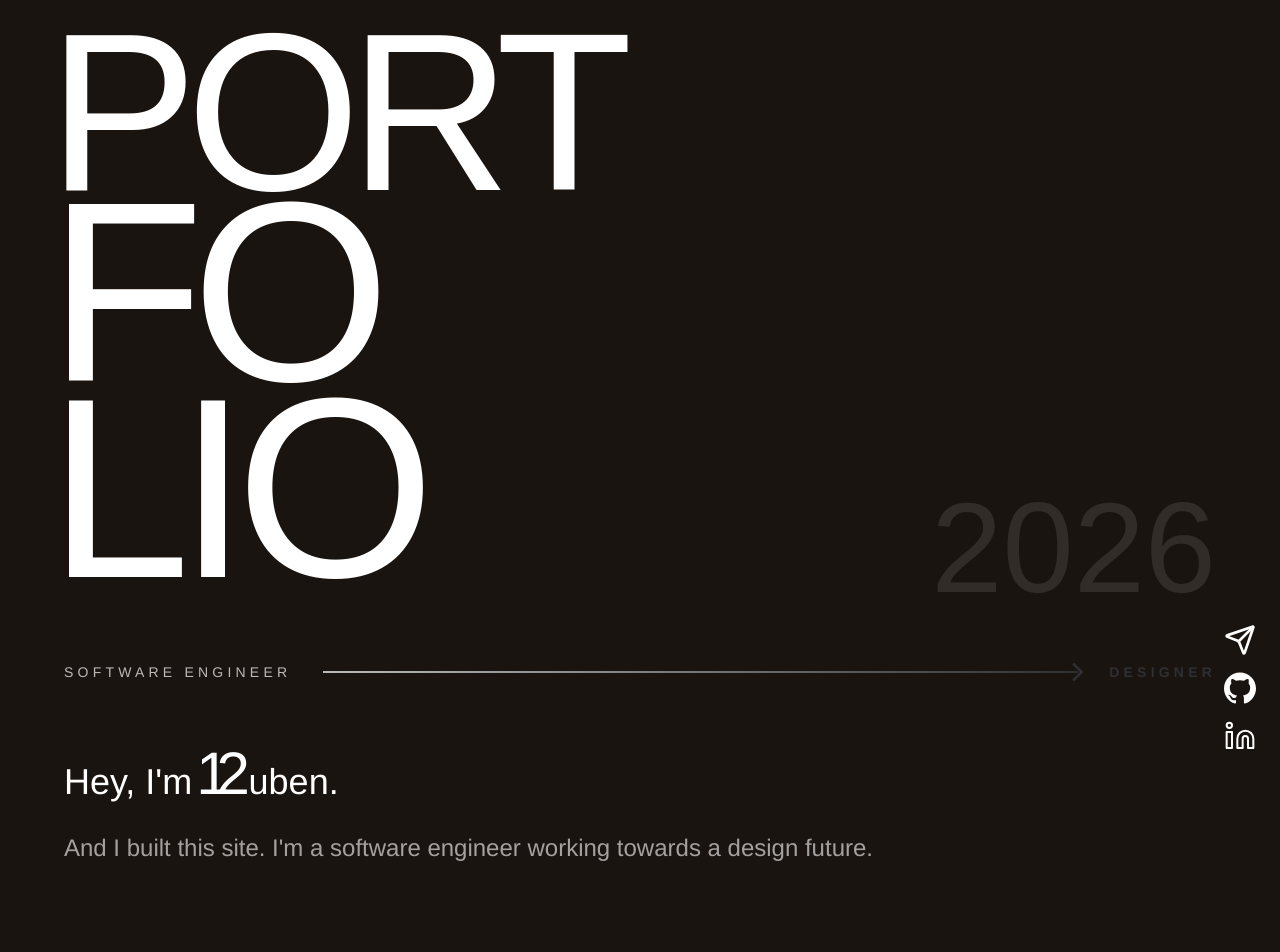
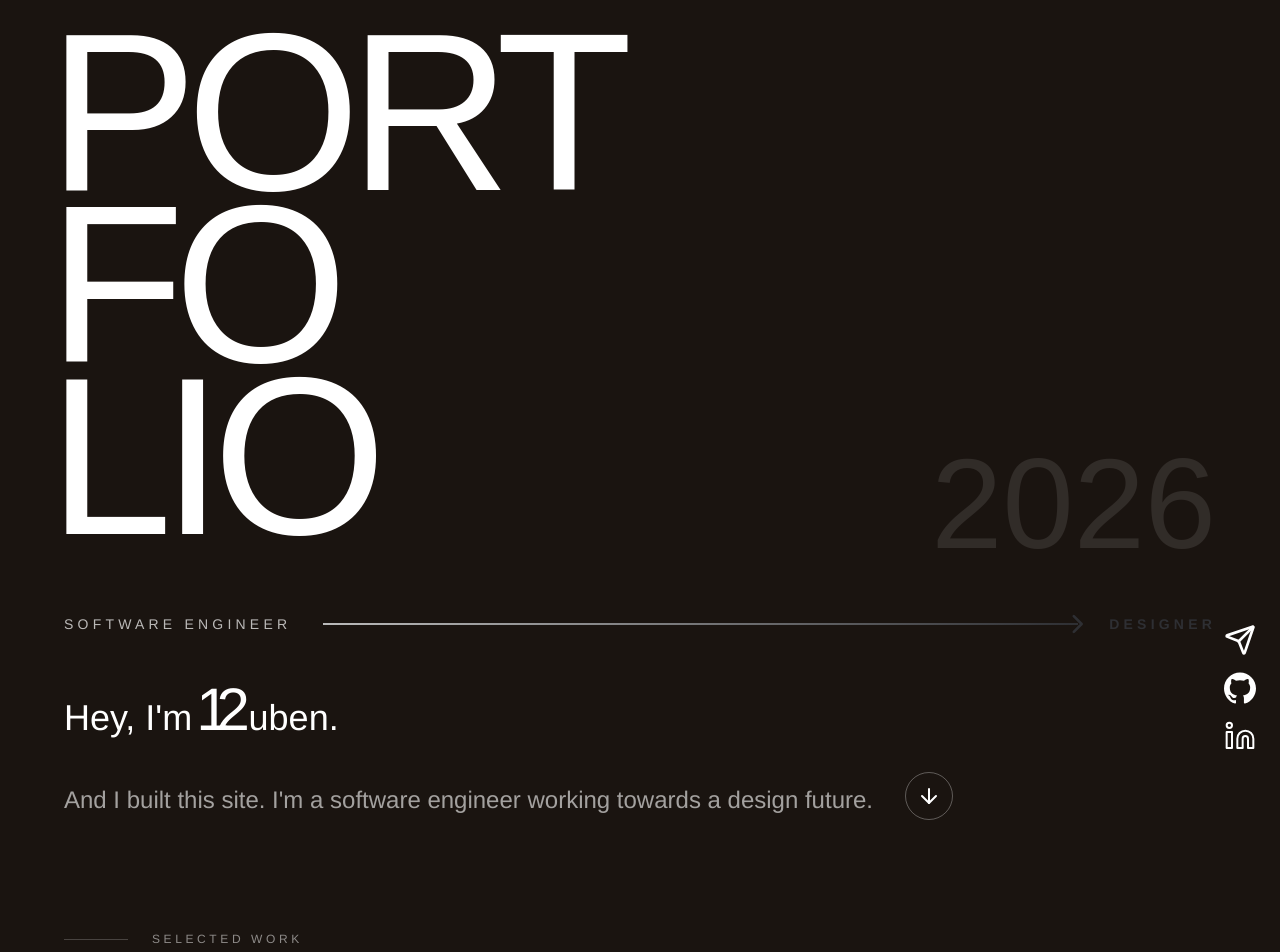
Before and after one commit to 12C0DE/12codeSite, a React (Vite) app in the folder 12codeSite/: page / in a window 1280 px wide. Shown: the top 952 px of the page. Built offline with nearby package versions, Linux system fonts and the light colour scheme; no server answers; a web font is replaced by a local one.

Commit message:
hero positioning update

```diff
--- a/12codeSite/src/App.css
+++ b/12codeSite/src/App.css
@@ -2,7 +2,6 @@
 @import "tailwindcss";
 
 @theme {
-  --animate-squeeze: squeeze 15s ease-in-out infinite;
   --github-color: #6cc644;
   --linkedIn-color: #0077b5;
   --tracking-4: 0.22em;
@@ -17,24 +16,6 @@ body {
   align-items: center;
   background-color: #1a1410;
   color: #fff;
-}
-
-@keyframes squeeze {
-  0%,
-  100% {
-    letter-spacing: -0.15em;
-  }
-  20%,
-  30% {
-    letter-spacing: -0.2em;
-  }
-  40%,
-  50%,
-  60%,
-  70%,
-  80% {
-    letter-spacing: -0.25em;
-  }
 }
 
 @keyframes drawLine {
@@ -55,7 +36,8 @@ body {
 }
 
 @keyframes sparkle {
-    0%, 100% {
+  0%,
+  100% {
     opacity: 0.2;
     transform: scale(1);
   }
@@ -66,7 +48,8 @@ body {
 }
 
 @keyframes pulse {
-    0%, 100% {
+  0%,
+  100% {
     opacity: 0.2;
     transform: scale(1);
   }
@@ -86,7 +69,8 @@ body {
 }
 
 @keyframes bounceElement {
-    0%, 100% {
+  0%,
+  100% {
     transform: translate(0, 0) scale(1);
   }
   25% {
--- a/12codeSite/src/components/LandingPage.tsx
+++ b/12codeSite/src/components/LandingPage.tsx
@@ -13,30 +13,30 @@ export const LandingPage = () => {
               <h1 className="text-[8rem] md:text-[10rem] lg:text-[14rem] tracking-tighter text-white -ml-4 font-hero leading-none">
                 PORT
               </h1>
-              <h1 className="text-[8rem] md:text-[10rem] lg:text-[16rem] tracking-tighter text-white -ml-4 font-hero leading-none -my-22">
+              <h1 className="text-[8rem] md:text-[10rem] lg:text-[14rem] tracking-tighter text-white -ml-4 font-hero leading-none -my-20">
                 FO
               </h1>
-              <h1 className="text-[8rem] md:text-[10rem] lg:text-[16rem] tracking-tighter text-white -ml-4 font-hero leading-none">
+              <h1 className="text-[8rem] md:text-[10rem] lg:text-[14rem] tracking-tighter text-white -ml-4 font-hero leading-none">
                 LIO
               </h1>
             </div>
-            <div className="flex flex-row items-end text-7xl md:text-9xl text-white/10 z-50 font-hero mb-1 font=black">
+            <div className="flex flex-row items-end text-7xl md:text-9xl text-white/10 z-50 font-hero font=black">
               {new Date().getFullYear()}
             </div>
           </div>
         </div>
-        <div className="flex items-center justify-center gap-8 mb-12">
+        <div className="flex items-center justify-center gap-8 mb-8">
           <div className="text-white/70 text-sm tracking-[0.3em] uppercase text-wrap md:text-nowrap">
             Software Engineer
           </div>
           <div
-            className="h-[2px] w-full"
-            style={{ background: "linear-gradient(90deg, #bbbbbb, #2e2f33" }}
+            className="h-0.5 w-full"
+            style={{ background: "linear-gradient(90deg, #bbbbbb, #2e2f33)" }}
           ></div>
           <ChevronRight
             color="#2e2f33"
             size={48}
-            className="ml-[-48px] -mr-4 invisible md:visible"
+            className="-ml-12 -mr-4 invisible md:visible"
           />
           <div
             className="text-sm tracking-[0.3em] uppercase font-bold"
@@ -46,23 +46,24 @@ export const LandingPage = () => {
           </div>
         </div>
         {/* END of SE -> Des */}
-        <div className="max-w-4xl flex flex-row gap-1 items-baseline">
-          <h2 className="text-4xl text-white mb-6">Hey, I'm </h2>
-          <h2 className="text-4xl md:text-6xl mb-6 -tracking-4">12</h2>
-          <h2 className="text-4xl text-white mb-6 ml-1 md:ml-2">uben.</h2>
+        <div className="max-w-4xl flex flex-row gap-1 items-baseline mb-8">
+          <h2 className="text-4xl text-white">Hey, I'm </h2>
+          <h2 className="text-4xl md:text-6xl -tracking-4">12</h2>
+          <h2 className="text-4xl text-white ml-1 md:ml-2">uben.</h2>
         </div>
+        <div className="flex flex-row gap-8 items-end md:items-baseline">
           <p className="text-2xl text-white/60 leading-relaxed mb-8">
             And I built this site. I'm a software engineer working towards a
             design future.
           </p>
-        <div className="text-center justify-center mt-24">
+          <div>
             <a
               href="#projects"
               onClick={(e) => {
                 e.preventDefault();
                 scrollToElement("projects");
               }}
-            className="group inline-flex items-center gap-3 text-white hover:text-white/70 transition-colors"
+              className="group inline-flex items-center gap-8 text-white hover:text-white/70 transition-colors"
             >
               <div className="size-12 border border-white/30 rounded-full flex items-center justify-center group-hover:border-white transition-colors">
                 <ArrowDown className="size-6" />
@@ -70,6 +71,7 @@ export const LandingPage = () => {
             </a>
           </div>
         </div>
+      </div>
     </section>
   );
 };
--- a/12codeSite/src/hooks/useScrollToElement.tsx
+++ b/12codeSite/src/hooks/useScrollToElement.tsx
@@ -8,7 +8,7 @@ export function useScrollToElement() {
    * @param smooth - Whether to enable smooth scrolling (default = true)
    */
   const scrollToElement = useCallback(
-    (id: string, offset: number = 42, smooth: boolean = true) => {
+    (id: string, offset: number = -64, smooth: boolean = true) => {
       const element = document.getElementById(id);
       if (!element) return;
 
@@ -21,7 +21,7 @@ export function useScrollToElement() {
         behavior: smooth ? "smooth" : "auto",
       });
     },
-    []
+    [],
   );
 
   return scrollToElement;
```
Lines whose indentation alone changed are shown as unchanged.
